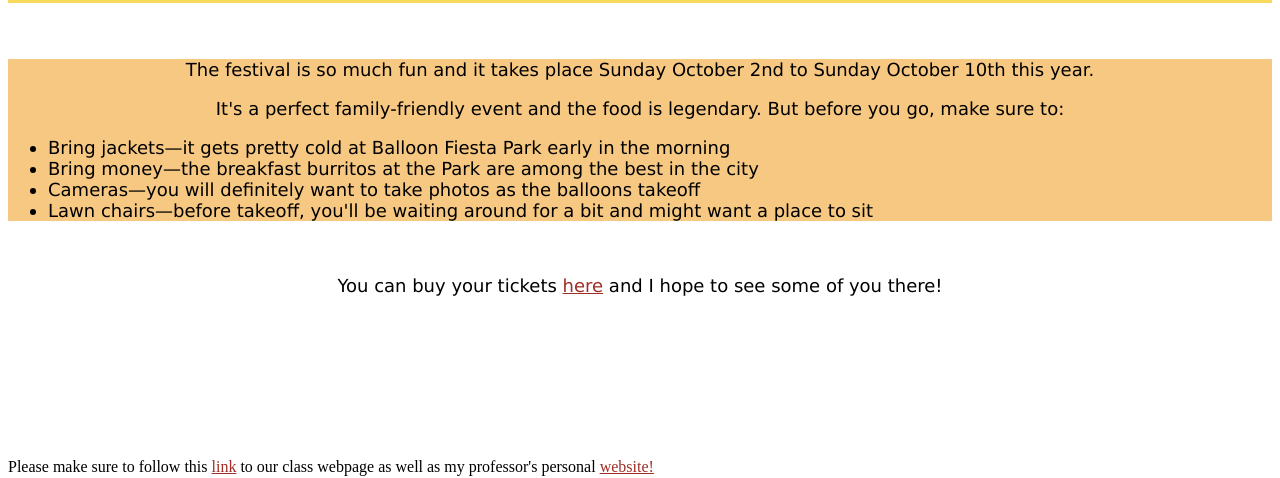
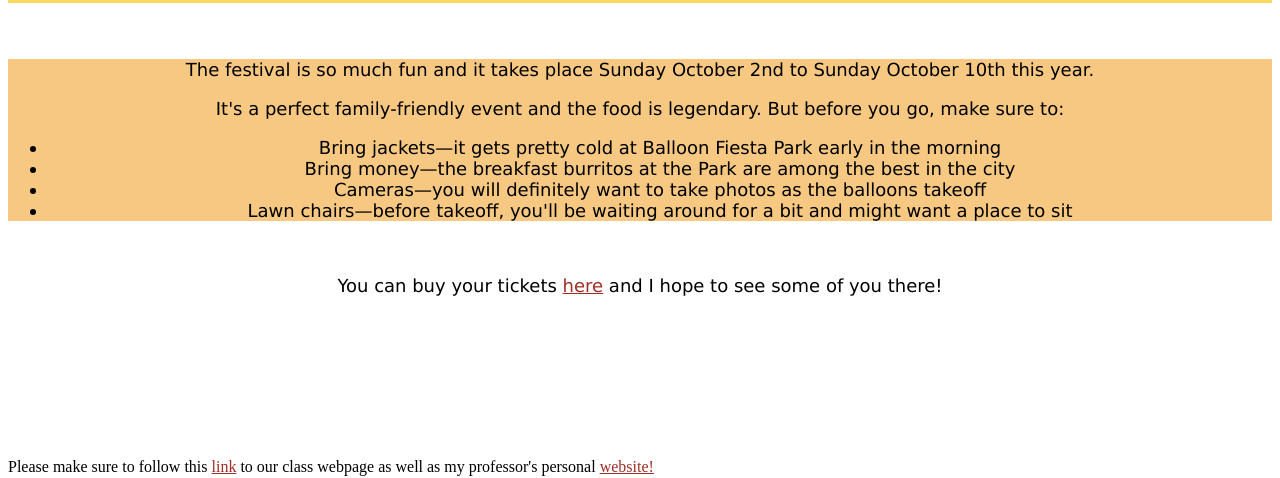
Before and after one commit to HiyabAbraha/hiyababraha.github.io, a plain HTML site: page index.html in a window 1280 px wide. Shown: the part 1660-2138 px from the top of the page. Drawn offline with Linux system fonts and the light colour scheme.

Commit message:
Update index.html

```diff
--- a/index.html
+++ b/index.html
@@ -158,12 +158,12 @@ div {text-align: center;
 <p>It's a perfect family-friendly event and the food is legendary. But before you go, make sure to:
   </p>
 
-<ul>
+<div><ul>
   <li>Bring jackets—it gets pretty cold at Balloon Fiesta Park early in the morning</li>
   <li>Bring money—the breakfast burritos at the Park are among the best in the city</li>
   <li>Cameras—you will definitely want to take photos as the balloons takeoff</li>
   <li>Lawn chairs—before takeoff, you'll be waiting around for a bit and might want a place to sit</li>
-</ul>
+</ul></div>
 
 </h3>
 <br>
```
